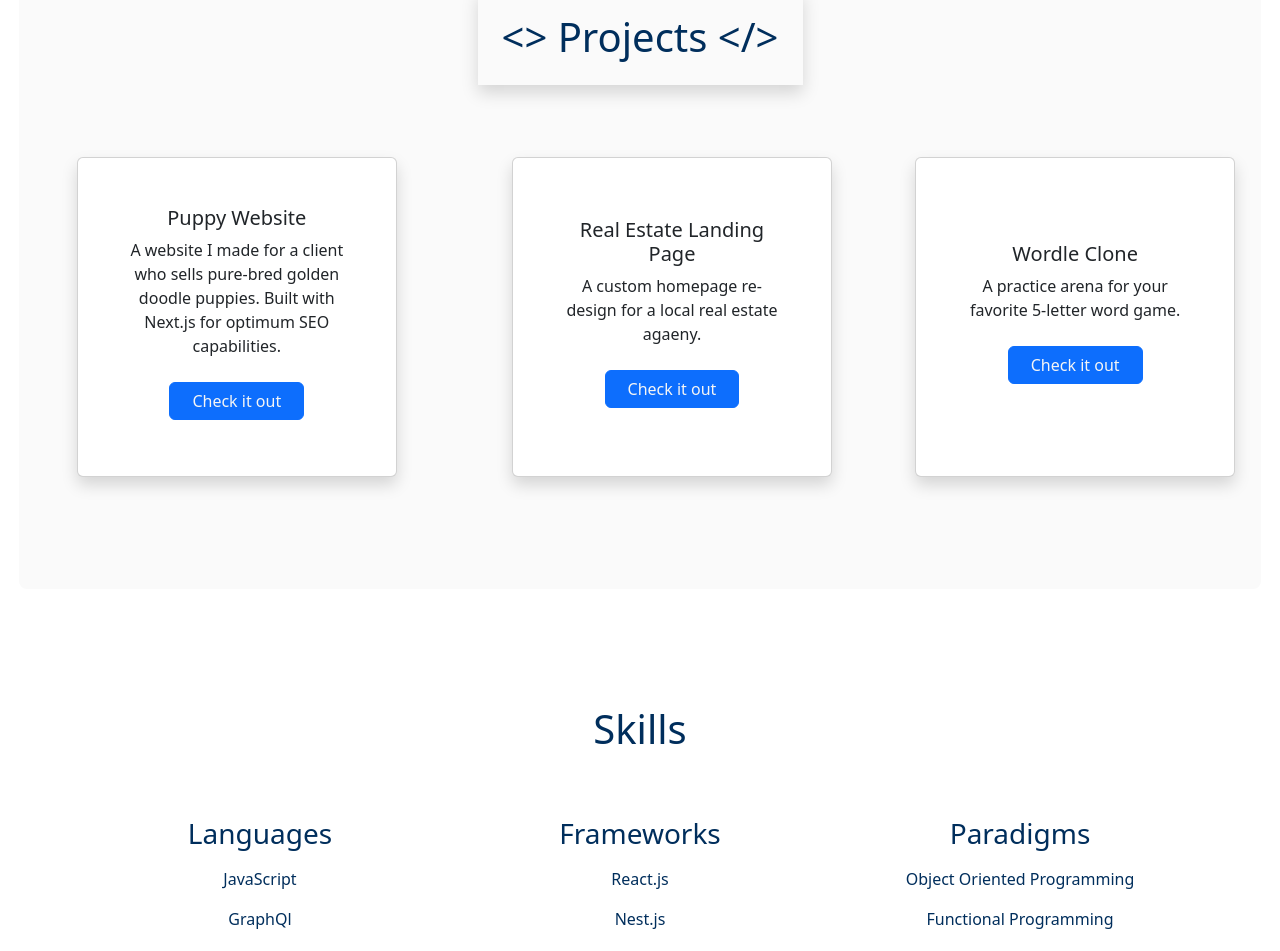
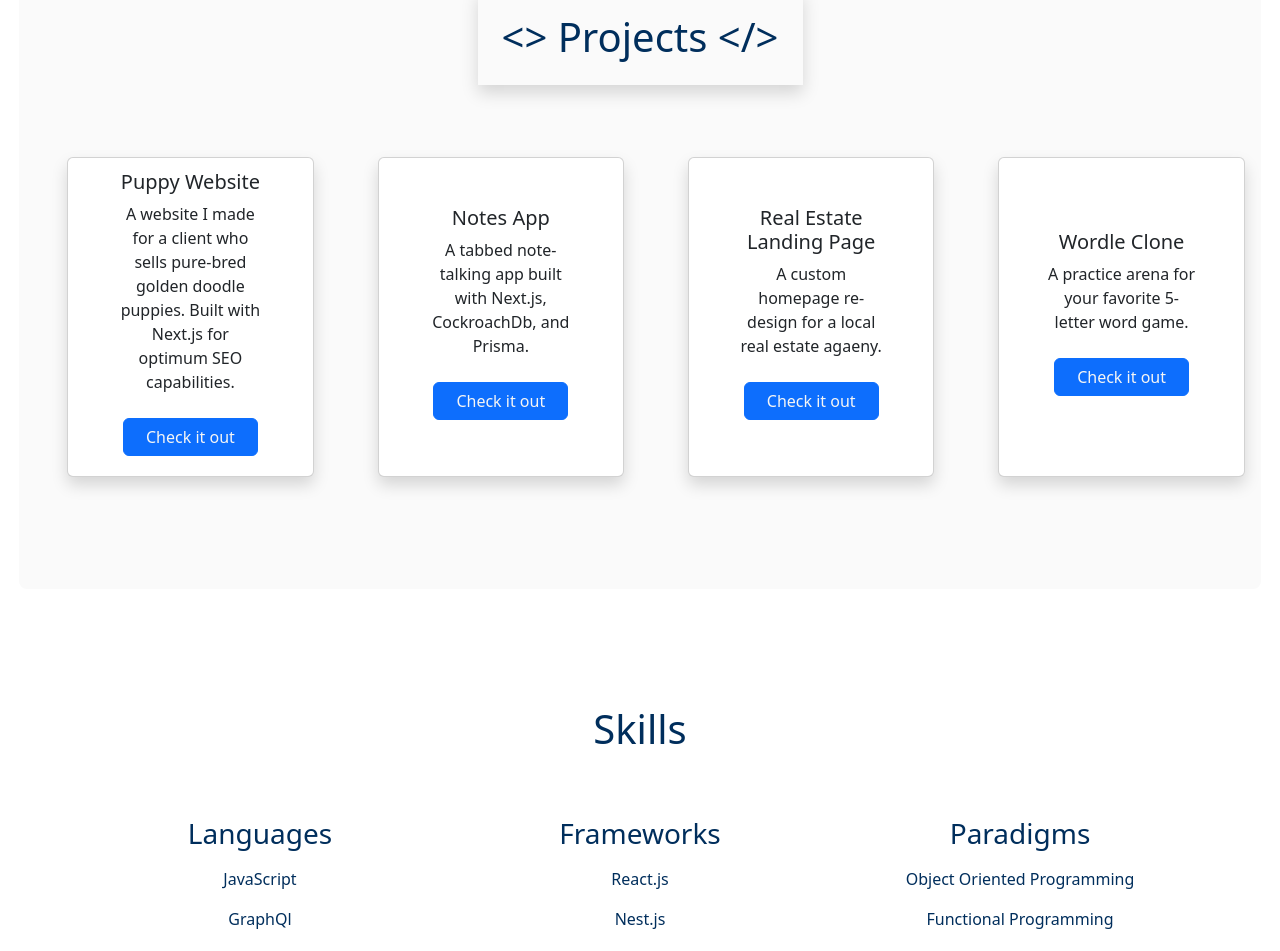
Before and after one commit to j4rola/my-portfolio, a Next.js app: page / in a window 1280 px wide. Shown: the part 881-1832 px from the top of the page. Built offline with nearby package versions, Linux system fonts and the light colour scheme; no server answers.

Commit message:
adds notes proj

```diff
--- a/components/Projects.jsx
+++ b/components/Projects.jsx
@@ -24,6 +24,23 @@ function Projects() {
                     <div className='flexy flex-nowrap'>
                         <Button  className='btn-primary my-2'>
                             <Link href="https://www.supercutedoodles.com/"><a className='link'>Check it out</a></Link>
+                        </Button>
+                    </div>
+
+                </Card.Body>
+            </Card>
+
+            <Card className='flexy flex-nowrap m-3 py-2 shadow' style={{ width: '20rem', height: '20rem' }}>
+                <Card.Body className='flexy flex-nowrap p-4 m-4'>
+
+                    <Card.Title>Notes App</Card.Title>
+                    <Card.Text className='text-center'>
+                        A tabbed note-talking app built with Next.js, CockroachDb, and Prisma.
+                    </Card.Text>
+
+                    <div className='flexy flex-nowrap'>
+                        <Button className='btn-primary my-2'>
+                        <Link href="https://next-prisma-notes-app.vercel.app/"><a className='link'>Check it out</a></Link>
                         </Button>
                     </div>
 
```
